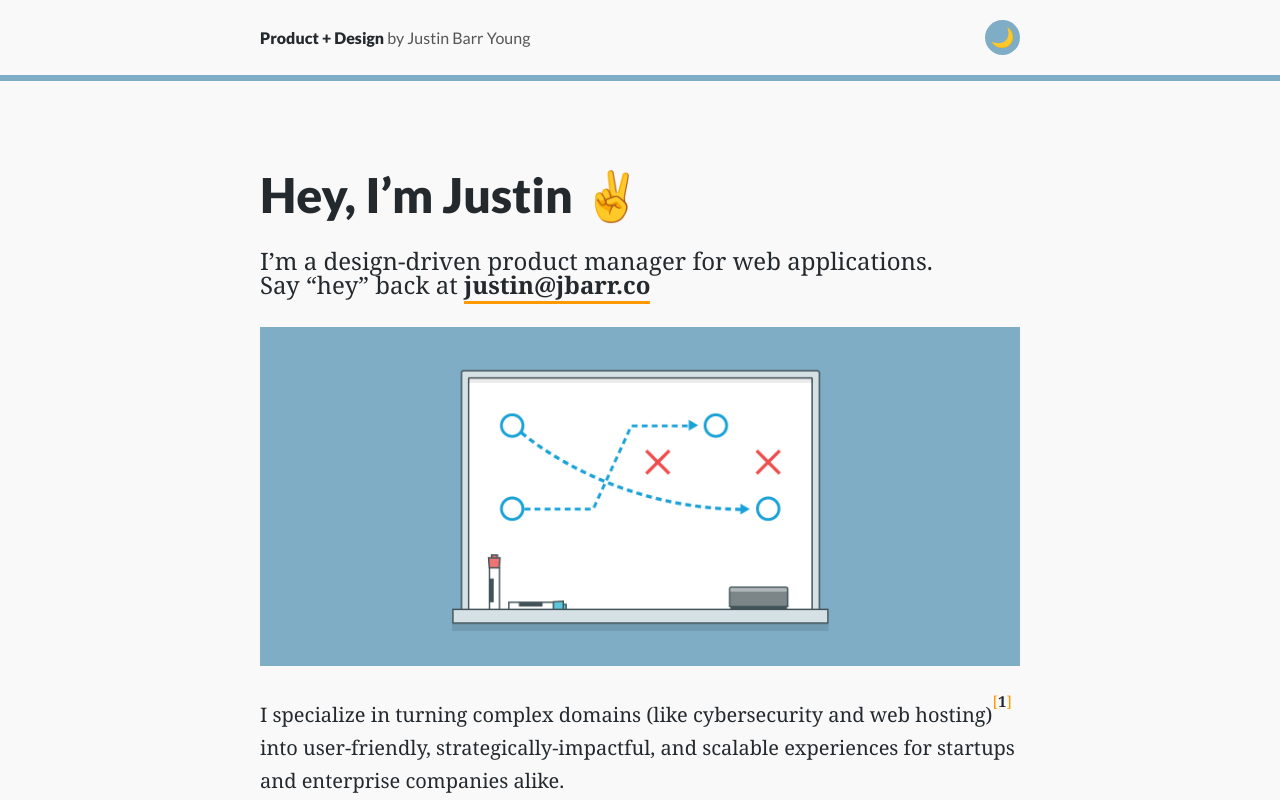
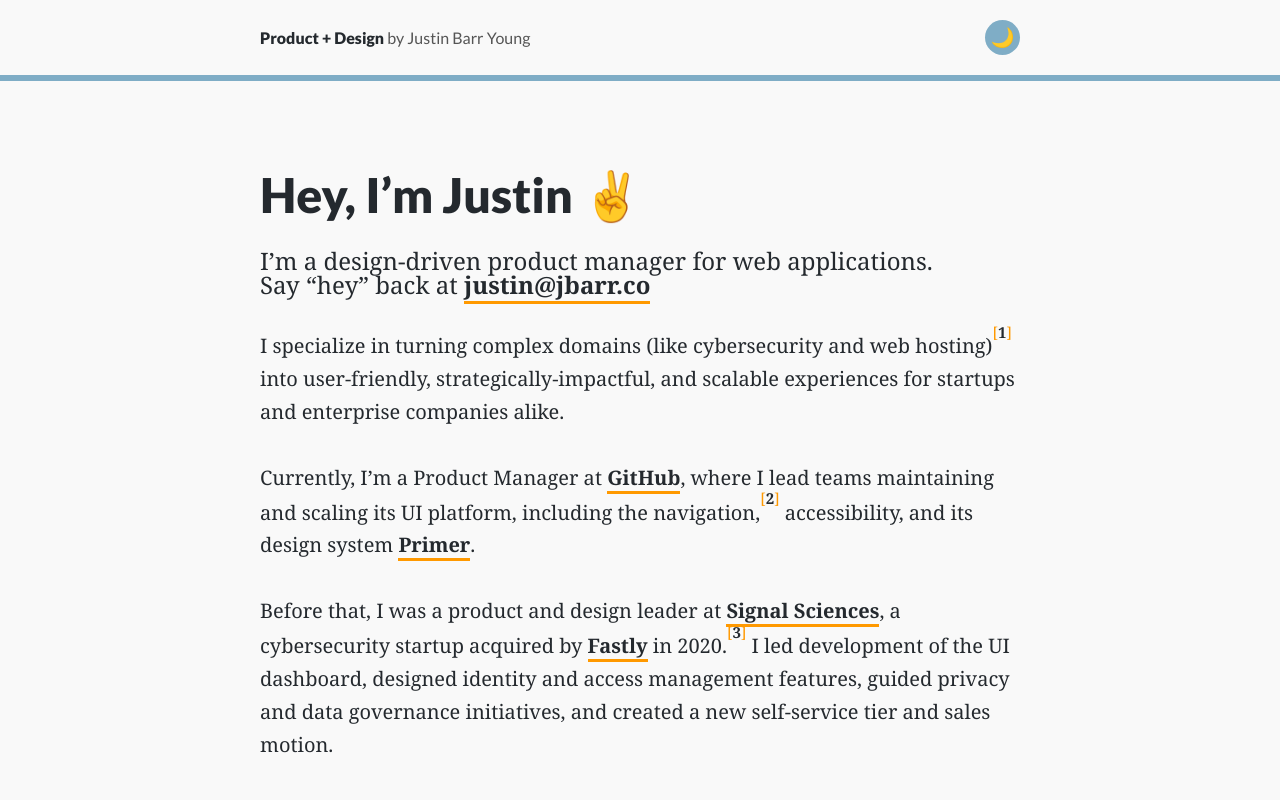
Before and after one commit to justinbyo/jbarr-v5-migrated, a Next.js app: page / in a window 1280 px wide. Shown: the top 800 px of the page. Built offline with nearby package versions, Linux system fonts and the light colour scheme.

Commit message:
refactored dark styles

```diff
--- a/src/app/globals.css
+++ b/src/app/globals.css
@@ -63,41 +63,62 @@
 
 /* Theme */
 :root {
+  /* Palette tokens */
   --blue: #7fadc6;
+  --green: #38726C;
+  --light-green: #72BDA3;
+  --pink: #F25757;
   --light-orange: #ffd79c;
   --orange: #ff9900;
   --dark-orange: #c94f00;
+
+  /* Spacing & borders */
   --border-small: 3px;
   --border-big: 6px;
   --margin-small: 30px;
   --margin-medium: 60px;
   --margin-big: 90px;
-  --light-grey: #f9f9f9;
-  --light-grey-ish: #555555;
-  --dark-grey: #24292e;
+
+  /* Light mode colors — edit these */
+  --color-bg: #f9f9f9;
+  --color-text: #24292e;
+  --color-text-muted: #555555;
+  --color-link: #24292e;
+  --color-link-hover: var(--orange);
+  --cta-email-bg: var(--orange);
+  --cta-email-border: #24292e;
+  --cta-email-text: #24292e;
+  --cta-email-hover-bg: var(--orange);
+  --cta-email-hover-border: var(--orange);
+  --cta-email-hover-text: inherit;
+  --cta-linkedin-border: #24292e;
+  --cta-linkedin-text: #24292e;
+  --cta-linkedin-hover-border: var(--orange);
+  --cta-linkedin-hover-text: var(--orange);
+}
+
+:root.dark {
+  /* Dark mode colors — edit these */
+  --color-bg: #1b1f23;
+  --color-text: #f9f9f9;
+  --color-text-muted: #b6b6b6;
+  --color-link: #f9f9f9;
+  --color-link-hover: var(--orange);
+  --cta-email-bg: var(--orange);
+  --cta-email-border: var(--orange);
+  --cta-email-text: #24292e;
+  --cta-email-hover-bg: #f9f9f9;
+  --cta-email-hover-border: #f9f9f9;
+  --cta-email-hover-text: #24292e;
+  --cta-linkedin-border: #f9f9f9;
+  --cta-linkedin-text: #f9f9f9;
+  --cta-linkedin-hover-border: var(--orange);
+  --cta-linkedin-hover-text: var(--orange);
 }
 
 body {
-  background-color: var(--light-grey);
-  color: var(--dark-grey);
-}
-
-/* Dark theme styles when .dark-theme class is applied to root */
-:root.dark-theme {
-  --light-grey-ish: #b6b6b6;
-}
-
-:root.dark-theme body {
-  background-color: #1b1f23;
-  color: var(--light-grey);
-}
-
-:root.dark-theme a {
-  color: var(--light-grey);
-}
-
-:root.dark-theme a:hover {
-  color: var(--orange);
+  background-color: var(--color-bg);
+  color: var(--color-text);
 }
 
 section {
@@ -170,24 +191,25 @@
 }
 
 section.cta a.cta--email {
-  background-color: var(--orange);
-  border-color: var(--dark-grey);
-  color: var(--dark-grey);
+  background-color: var(--cta-email-bg);
+  border-color: var(--cta-email-border);
+  color: var(--cta-email-text);
 }
 
 section.cta a.cta--email:hover {
-  background-color: var(--orange);
-  border-color: var(--orange);
+  background-color: var(--cta-email-hover-bg);
+  border-color: var(--cta-email-hover-border);
+  color: var(--cta-email-hover-text);
 }
 
 section.cta .cta--linkedin {
-  border-color: var(--dark-grey);
-  color: var(--dark-grey);
+  border-color: var(--cta-linkedin-border);
+  color: var(--cta-linkedin-text);
 }
 
 section.cta .cta--linkedin:hover {
-  border-color: var(--orange);
-  color: var(--orange);
+  border-color: var(--cta-linkedin-hover-border);
+  color: var(--cta-linkedin-hover-text);
 }
 
 /* Footer */
@@ -237,7 +259,7 @@
 }
 
 section.footnotes p {
-  color: var(--light-grey-ish);
+  color: var(--color-text-muted);
   font-size: 0.9rem;
   line-height: 1.6;
   margin-bottom: 1rem;
@@ -249,7 +271,7 @@
 
 section.footnotes p a {
   border-bottom-width: 1px;
-  color: var(--light-grey-ish);
+  color: var(--color-text-muted);
   font-weight: 500;
 }
 
@@ -265,7 +287,7 @@
 }
 
 h1 span {
-  color: var(--light-grey-ish);
+  color: var(--color-text-muted);
   font-weight: 500;
 }
 
@@ -300,13 +322,13 @@
 
 a {
   border-bottom: var(--border-small) solid var(--orange);
-  color: var(--dark-grey);
+  color: var(--color-link);
   font-weight: 700;
   text-decoration: none;
 }
 
 a:hover {
-  color: var(--orange);
+  color: var(--color-link-hover);
 }
 
 li {
@@ -333,31 +355,6 @@
 
 sup a {
   border-bottom: 0;
-}
-
-/* Dark theme overrides */
-:root.dark-theme sup a:hover {
-  color: var(--orange);
-}
-
-:root.dark-theme section.cta a.cta--email {
-  border-color: var(--orange);
-}
-
-:root.dark-theme section.cta a.cta--email:hover {
-  background-color: var(--light-grey);
-  border-color: var(--light-grey);
-  color: var(--dark-grey);
-}
-
-:root.dark-theme section.cta a.cta--linkedin {
-  border-color: var(--light-grey);
-  color: var(--light-grey);
-}
-
-:root.dark-theme section.cta a.cta--linkedin:hover {
-  border-color: var(--orange);
-  color: var(--orange);
 }
 
 /* Responsive - Mobile */
--- a/src/app/layout.tsx
+++ b/src/app/layout.tsx
@@ -23,7 +23,7 @@
                 const stored = localStorage.getItem('theme');
                 const prefersDark = window.matchMedia('(prefers-color-scheme: dark)').matches;
                 if (stored === 'dark' || (!stored && prefersDark)) {
-                  document.documentElement.classList.add('dark-theme');
+                  document.documentElement.classList.add('dark');
                 }
               })();
             `,
--- a/src/components/About.tsx
+++ b/src/components/About.tsx
@@ -3,7 +3,7 @@
 export default function About() {
   return (
     <>
-      <section className="image">
+      {/* <section className="image">
         <Image
           src="/images/whiteboard.png"
           alt="Illustration of a whiteboard featuring a diagram of arrows, meant to evoke a coach's football play, along with two whiteboard pens and an eraser. By me."
@@ -11,7 +11,7 @@
           height={600}
           style={{ width: "100%", height: "auto" }}
         />
-      </section>
+      </section> */}
 
       <section className="about">
         <p>
--- a/src/components/ThemeToggle.tsx
+++ b/src/components/ThemeToggle.tsx
@@ -14,13 +14,13 @@
     ).matches;
     const shouldBeDark = stored === "dark" || (!stored && prefersDark);
     setIsDark(shouldBeDark);
-    document.documentElement.classList.toggle("dark-theme", shouldBeDark);
+    document.documentElement.classList.toggle("dark", shouldBeDark);
   }, []);
 
   const toggleTheme = () => {
     const newIsDark = !isDark;
     setIsDark(newIsDark);
-    document.documentElement.classList.toggle("dark-theme", newIsDark);
+    document.documentElement.classList.toggle("dark", newIsDark);
     localStorage.setItem("theme", newIsDark ? "dark" : "light");
   };
 
```
Also changed, not shown: 1 other file (tests, documents, lock files or other folders).
